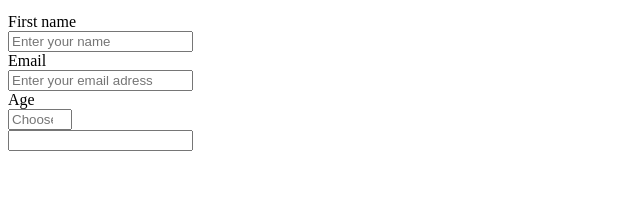
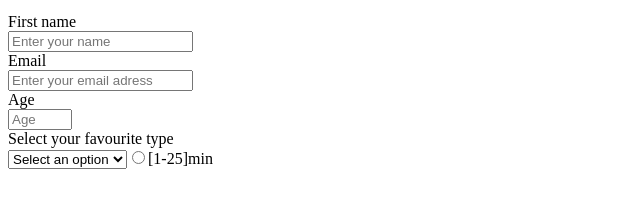
Before and after one commit to Yacineos/FreeCodeCampSurveyProject, a plain HTML site: page index.html in a window 1280 px wide. Shown: the part 101-308 px from the top of the page, without its empty margins (0-640 px from the left). Drawn offline with Linux system fonts and the light colour scheme.

Commit message:
OMG I can't figure it out

```diff
--- a/index.html
+++ b/index.html
@@ -20,11 +20,21 @@
             </div>
             <div class="num-field">
                 <label id="number-label" for="number">Age</label><br>
-                <input id="number" type="number" name="num-holder" min="10" max="106" placeholder="Choose your age" required ><br>
+                <input id="number" type="number" name="num-holder" min="10" max="106" placeholder="Age" required ><br>
             </div>
             <div class="dropdown-field">
-                <label for="dropdown"></label>
-                <input id="dropdown" type="dropdown" name="dropdrop"  required>
+                <label for="dropdown">Select your favourite type</label><br>
+                <select id="dropdown" type="dropdown" name="dropdrop" placeholder="select an option" required><br>
+                <option disabled selected value>Select an option</option>
+                <option value="anime">anime</option>
+                <option value="movie">movie</option>
+                <option value="tvShow">TV Shows</option>
+                <option value="youtube">youtube</option>
+                <option value="prfrnotSay">prefer not to say</option>
+                <br>
+            </div>
+            <div class="radio-butt">
+                <input name="radio-choice" type="radio" value="1-25min" >[1-25]min
             </div>
         </form>
     </main>
```
